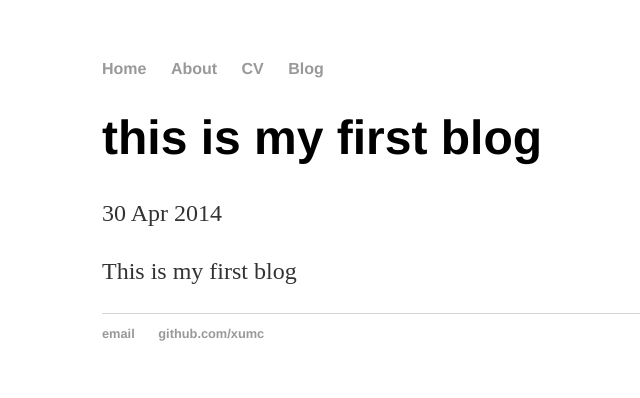
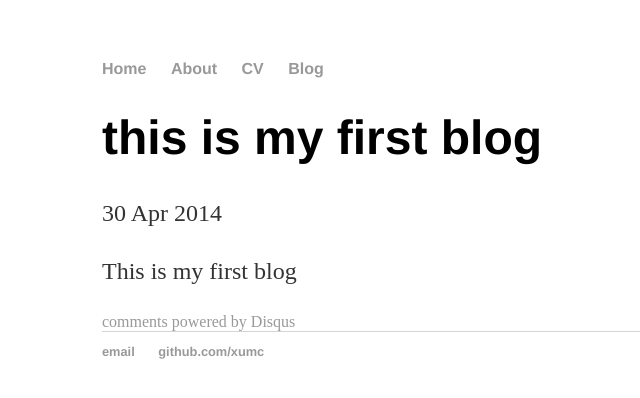
Before and after one commit to xumc/xumc.github.io, a Jekyll site: the page built from _posts/2014-04-30-this-is-my-first-blog.md, in a window 1280 px wide. Shown: the top 398 px of the page, without its empty margins (90-730 px from the left). Built offline with Jekyll 4.4.1, drawn with Linux system fonts in a browser that asks for light colours; comment, search, counter and statistics services are not loaded.

Commit message:
add disqus

```diff
--- /dev/null
+++ b/_includes/disqus.html
@@ -0,0 +1,13 @@
+<div id="disqus_thread"></div>
+    <script type="text/javascript">
+        /* * * CONFIGURATION VARIABLES: EDIT BEFORE PASTING INTO YOUR WEBPAGE * * */
+        var disqus_shortname = ''; // required: replace example with your forum shortname
+        /* * * DON'T EDIT BELOW THIS LINE * * */
+        (function() {
+          var dsq = document.createElement('script'); dsq.type = 'text/javascript'; dsq.async = true;
+          dsq.src = '//' + disqus_shortname + '.disqus.com/embed.js';
+          (document.getElementsByTagName('head')[0] || document.getElementsByTagName('body')[0]).appendChild(dsq);
+         })();
+    </script>
+    <noscript>Please enable JavaScript to view the <a href="http://disqus.com/?ref_noscript">comments powered by Disqus.</a></noscript>
+<a href="http://disqus.com" class="dsq-brlink">comments powered by <span class="logo-disqus">Disqus</span></a>
--- a/_layouts/post.html
+++ b/_layouts/post.html
@@ -6,4 +6,7 @@ layout: default
 
 <div class="post">
   {{ content }}
+  <div class="notecomments">
+     {% include disqus.html %}
+  </div>
 </div>
```
